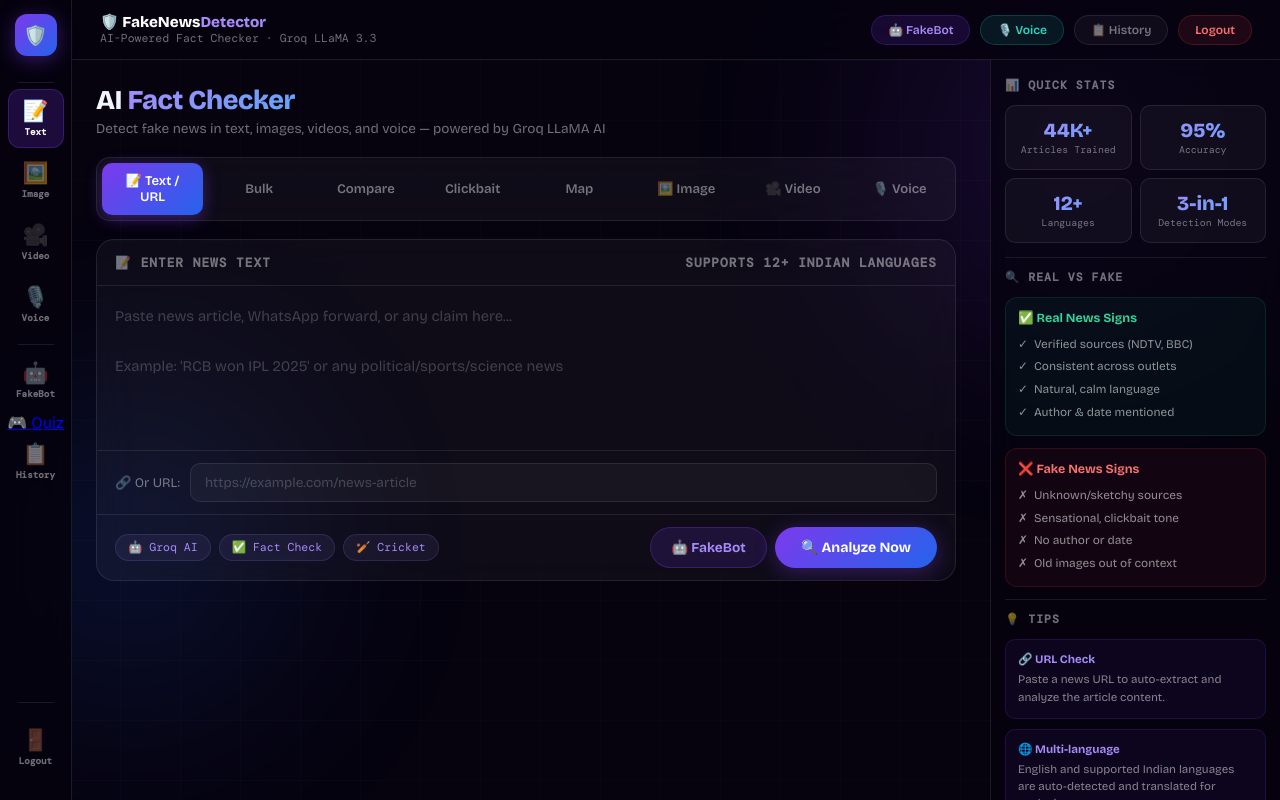
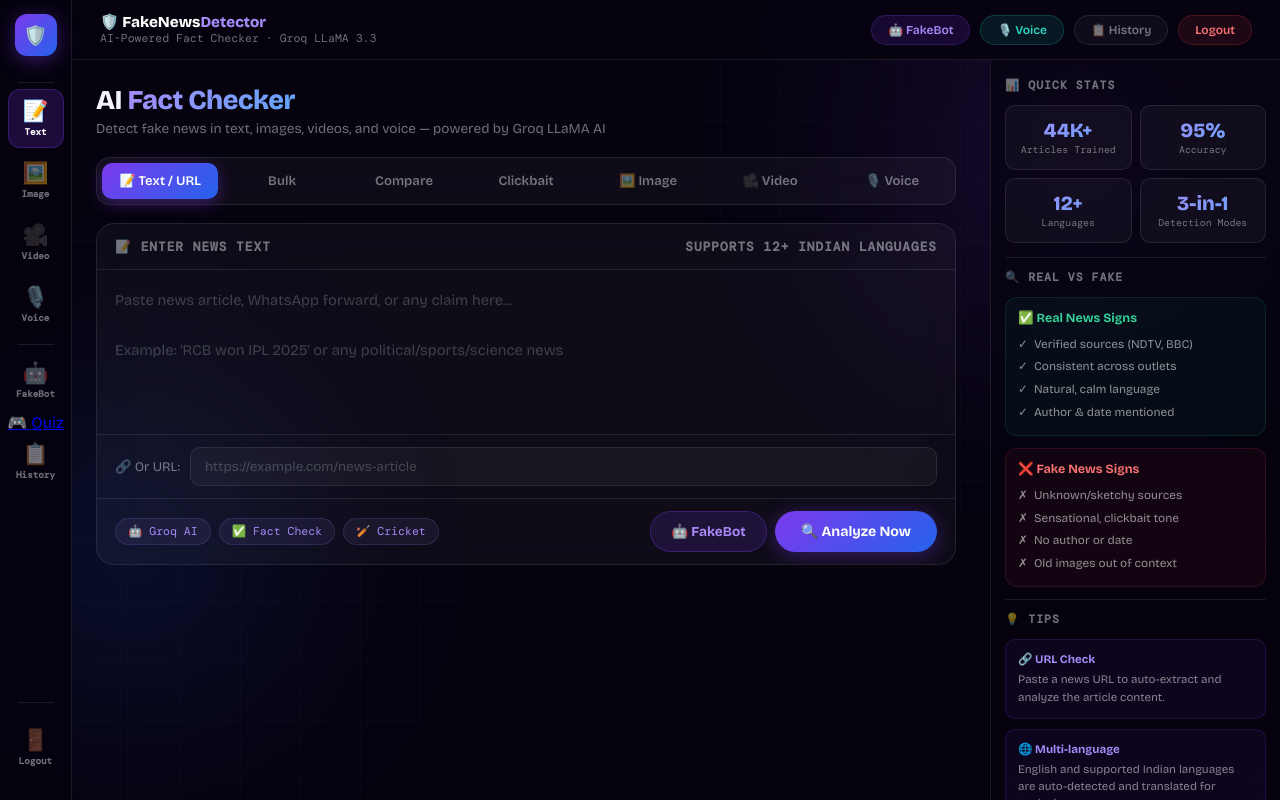
Before and after one commit to explorerkartik/FakeNewsDetector, a Flask app: page /free in a window 1280 px wide. Run offline with Flask 3, Linux system fonts and the light colour scheme; some libraries are stand-ins or nearby versions.

Commit message:
Remove map tab from detector

```diff
--- a/templates/detector.html
+++ b/templates/detector.html
@@ -362,7 +362,6 @@
             <button class="mode-tab" id="tab-bulk-btn" onclick="setMode('bulk')">Bulk</button>
             <button class="mode-tab" id="tab-compare-btn" onclick="setMode('compare')">Compare</button>
             <button class="mode-tab" id="tab-clickbait-btn" onclick="setMode('clickbait')">Clickbait</button>
-            <button class="mode-tab" id="tab-map-btn" onclick="setMode('map'); loadStateMap();">Map</button>
             <button class="mode-tab" id="tab-image-btn" onclick="setMode('image')">🖼️ Image</button>
             <button class="mode-tab" id="tab-video-btn" onclick="setMode('video')">🎥 Video</button>
             <button class="mode-tab voice-tab" id="tab-voice-btn" onclick="return activateVoiceMode(event)">🎙️ Voice</button>
@@ -506,17 +505,6 @@
             <div class="loading-wrap" id="clickbait-loading"><div class="spinner"></div><p>Checking headline signals...</p></div>
             <div class="result-card" id="clickbait-result">
                 <div class="tool-grid" id="clickbait-grid"></div>
-            </div>
-        </div>
-
-        <!-- MAP TAB -->
-        <div class="tab-content" id="tab-map">
-            <div class="input-card">
-                <div class="input-card-header">
-                    <span>State-wise Map</span>
-                    <span>Misinformation risk snapshot</span>
-                </div>
-                <div class="state-bars" id="state-bars"></div>
             </div>
         </div>
 
@@ -684,7 +672,7 @@
     // ── MODE SWITCHING ────────────────────────────────────────────────────────
     function setMode(mode) {
         if (mode !== 'voice') pauseVoiceForModeSwitch();
-        ['text','bulk','compare','clickbait','map','image','video','voice'].forEach(m => {
+        ['text','bulk','compare','clickbait','image','video','voice'].forEach(m => {
             document.getElementById('tab-'+m).classList.remove('active');
             const btn = document.getElementById('tab-'+m+'-btn');
             if(btn) btn.classList.remove('active');
@@ -986,22 +974,6 @@
         }
     }
 
-    async function loadStateMap() {
-        const box = document.getElementById('state-bars');
-        if (box.dataset.loaded) return;
-        try {
-            const res = await fetch('/api/state-map');
-            const data = await res.json();
-            box.innerHTML = '';
-            data.states.forEach(s => {
-                box.innerHTML += `<div class="state-bar"><strong>${s.state}</strong><div><div class="state-track"><div class="state-fill" style="width:${s.risk}%"></div></div><div class="tool-row-meta">${s.volume} volume · ${s.topics.join(', ')}</div></div><span>${s.risk}</span></div>`;
-            });
-            box.dataset.loaded = '1';
-        } catch(e) {
-            box.innerHTML = '<div class="tool-card"><p>Could not load state data.</p></div>';
-        }
-    }
-
     function handleImg(e) {
         const file = e.target.files[0]; if (!file) return;
         if (file.size > 10*1024*1024) { alert('Max 10MB!'); e.target.value=''; return; }
```
